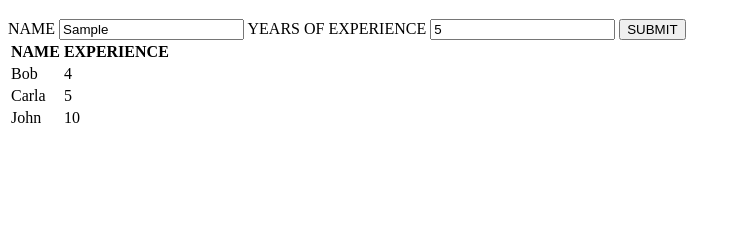
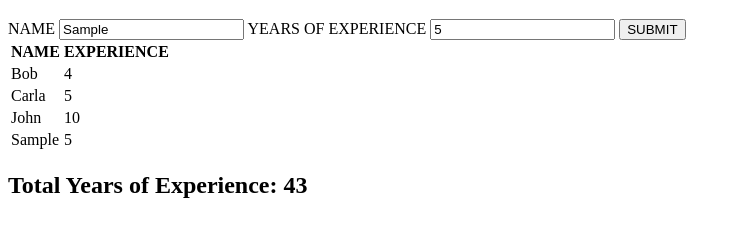
Before and after one commit to cjaro/peer-challenge-1-loops, a plain HTML site: page index.html in a window 1280 px wide. Both pictures are taken after typing "Sample", "5" into the empty fields and a click on the button "SUBMIT". Shown: the part 61-298 px from the top of the page, without its empty margins (0-741 px from the left). Drawn offline with Linux system fonts and the light colour scheme.

Commit message:
more peer challenge work

```diff
--- a/index.html
+++ b/index.html
@@ -8,11 +8,13 @@
 </head>
 <body>
   <h1>Employees Thrown for a Loop.</h1>
+  <form id='submitNew'>
   <label for='name'>NAME</label>
-  <input type='text' name='Name' placeholder='Name' id='name' class='employeeForInput'>
+  <input type='text' name='Name' placeholder='Name' id='name'>
   <label for='yearsOfExperience'>YEARS OF EXPERIENCE</label>
-  <input type='number' name='YearsExperience' placeholder='years of experience' id='yearsOfExperience' class='employeeForInput'>
+  <input type='number' name='YearsExperience' placeholder='years of experience' id='yearsOfExperience'>
   <button type ='button' id='submitNewEmployee'>SUBMIT</button>
+  </form>
   <table>
     <thead>
       <tr>
@@ -23,5 +25,8 @@
       </tbody>
     </thead>
   </table>
+  <h2>Total Years of Experience:
+    <span id="totalYears"></span>
+      </h2>
 </body>
 </html>
--- a/main.js
+++ b/main.js
@@ -8,8 +8,8 @@ var employeeArray = [{name: 'Bob', yearsOfExperience: 4}, {name: 'Carla', yearsO
   var totalExperience = 0;
 
   employeeArray.forEach(function(employee, i){
-    var yearsOfExperience = employee.yearsOfExperience;
-    totalExperience += employee.yearsOfExperience;
+    var yearsOfExperience = parseInt(employee.yearsOfExperience);
+    totalExperience += parseInt(employee.yearsOfExperience);
 
     $('#employeeExperience').append(
       '<tr>' +
@@ -17,11 +17,48 @@ var totalExperience = 0;
       '<td>' + employee.yearsOfExperience + '</td>' +
       '</tr>');
 
+      $('#totalYears').text(totalExperience);
+
+      console.log(totalExperience);
+    }); //ending employee array function
+
+    $('#submitNew').on('click', 'button', function(){
+      var name = $('#name').val();
+      var yearsOfExperience = $('#yearsOfExperience').val();
+
+      function Employee(name, yearsOfExperience) {
+        this.name = name;
+        this.yearsOfExperience = yearsOfExperience;
+      }
+      var newEmployee = new Employee(name, yearsOfExperience);
+      employeeArray.push(newEmployee);
+
+      $('#employeeExperience').empty();
+      $('#totalYears').empty();
+
+      employeeArray.forEach(function(employee, i){
+        var yearsOfExperience = parseInt(employee.yearsOfExperience);
+        totalExperience += parseInt(employee.yearsOfExperience);
+
+      $('#employeeExperience').append(
+        '<tr>' +
+        '<td>' + employee.name + '</td>' +
+        '<td>' + employee.yearsOfExperience + '</td>' +
+        '</tr>');
+
+        $('#totalYears').text(totalExperience);
+
         console.log(totalExperience);
 
-  return totalExperience;
+
       });
     });
+  });
+
+
+
+// need to not repeat previously entered data yearsOfExperience
+
 
 
 
```
Lines whose indentation alone changed are shown as unchanged.
